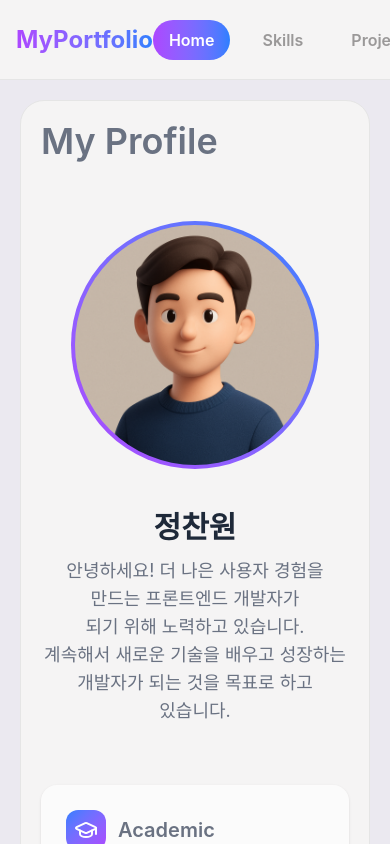
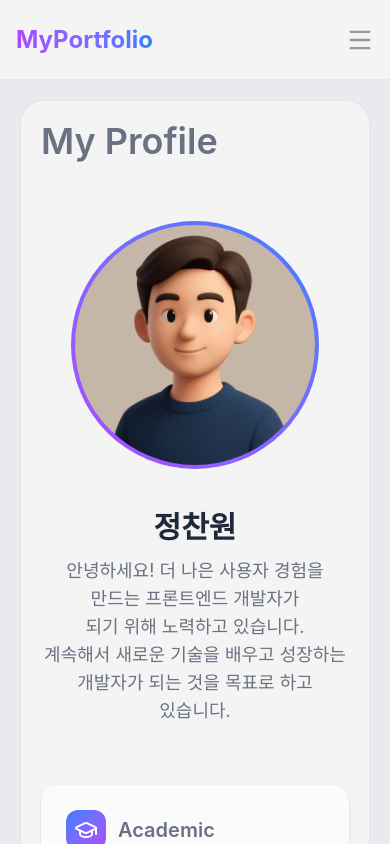
Before and after one commit to JeongCW0522/Portfolio, a React (Vite) app: page / in a window 390 px wide. Built offline with nearby package versions, Linux system fonts and the light colour scheme.

Commit message:
feat: 헤더 모바일 상태 적용

```diff
--- a/src/components/layouts/Header.jsx
+++ b/src/components/layouts/Header.jsx
@@ -1,20 +1,23 @@
-import { motion } from "framer-motion";
+import { motion, AnimatePresence } from "framer-motion";
 import { Link, useLocation } from "react-router-dom";
 import clsx from "clsx";
 import { routeItems } from "../../data/routeItems";
+import { Menu, X } from "lucide-react";
+import { useState } from "react";
 
 const Header = () => {
   const location = useLocation();
   const activePath = location.pathname;
+  const [isMobile, setIsMobile] = useState(false);
 
   return (
-    <div className="bg-bgColor p-4 flex justify-center items-center h-20 top-0 left-0 w-full border-b border-border">
+    <header className="bg-bgColor p-4 flex justify-center items-center h-20 top-0 left-0 w-full border-b border-border relative z-50">
       <div className="flex justify-between items-center w-full max-w-6xl">
         <h2 className="bg-linear-to-r from-purple-500 to-blue-500 bg-clip-text text-transparent text-2xl font-bold">
           MyPortfolio
         </h2>
 
-        <nav className="flex relative gap-4">
+        <nav className="hidden md:flex relative gap-4">
           {routeItems.map((item) => (
             <Link
               to={item.path}
@@ -27,13 +30,10 @@ const Header = () => {
                 <motion.span
                   className="absolute inset-0 bg-linear-to-r from-purple-500 to-blue-500 rounded-3xl"
                   layoutId="activeBackground"
-                  transition={{
-                    type: "spring",
-                    stiffness: 380,
-                    damping: 30,
-                  }}
+                  transition={{ type: "spring", stiffness: 380, damping: 30 }}
                 />
               )}
+
               <span
                 className={clsx(
                   "font-semibold relative transition-all",
@@ -45,8 +45,51 @@ const Header = () => {
             </Link>
           ))}
         </nav>
+
+        <button
+          onClick={() => setIsMobile((prev) => !prev)}
+          className="md:hidden text-[#9a9898]"
+        >
+          {isMobile ? <X size={28} /> : <Menu size={28} />}
+        </button>
       </div>
-    </div>
+
+      <AnimatePresence>
+        {isMobile && (
+          <motion.div
+            initial={{ height: 0, opacity: 0 }}
+            animate={{ height: "auto", opacity: 1 }}
+            exit={{ height: 0, opacity: 0 }}
+            transition={{ duration: 0.35, ease: "easeInOut" }}
+            className="absolute top-full left-0 w-full bg-bgColor border-t border-b border-border md:hidden overflow-hidden"
+          >
+            <nav className="flex flex-col gap-2 p-4">
+              {routeItems.map((item) => (
+                <Link
+                  key={item.path}
+                  to={item.path}
+                  onClick={() => setIsMobile(false)}
+                  className={clsx(
+                    "px-4 py-3 rounded-xl font-semibold transition",
+                    activePath === item.path &&
+                      "bg-linear-to-r from-purple-500 to-blue-500"
+                  )}
+                >
+                  <span
+                    className={clsx(
+                      "block transition-colors",
+                      activePath === item.path ? "text-white" : "text-[#9a9898]"
+                    )}
+                  >
+                    {item.label}
+                  </span>
+                </Link>
+              ))}
+            </nav>
+          </motion.div>
+        )}
+      </AnimatePresence>
+    </header>
   );
 };
 
```
